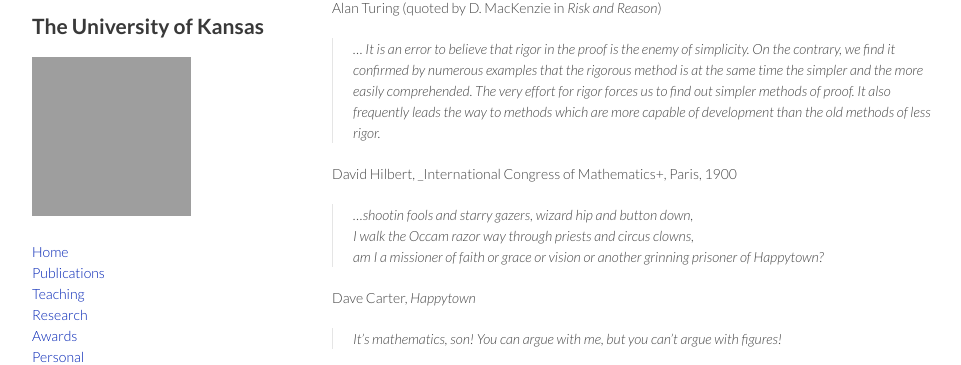
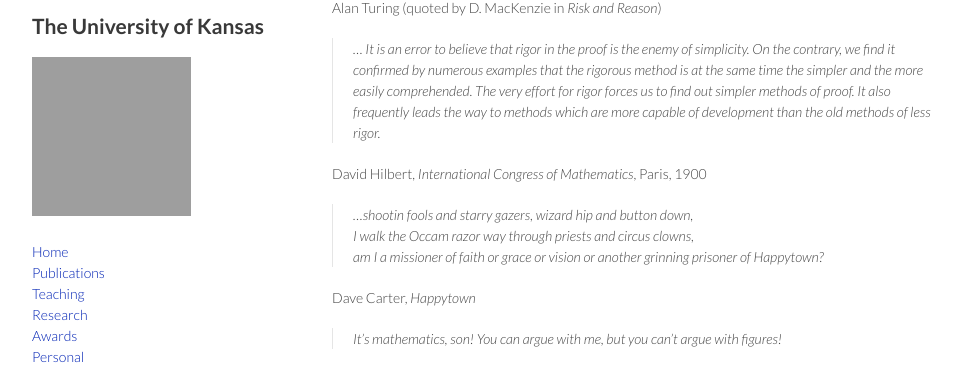
Before and after one commit to palexand/palexand.github.io, a Jekyll site: the page built from personal.md, in a window 1280 px wide and 900 px high, scrolled down 1432 px. Shown: the part 95-460 px from the top of the window, without its empty margins (158-1119 px from the left). Built offline with Jekyll 4.4.1, drawn with Linux system fonts in a browser that asks for light colours.

Commit message:
formatting update

```diff
--- a/personal.md
+++ b/personal.md
@@ -108,7 +108,7 @@ Alan Turing (quoted by D. MacKenzie in _Risk  and Reason_)
 >  the way to methods which are more capable of development than the
 >  old methods of less rigor.
 
-David Hilbert, _International Congress of Mathematics+, Paris, 1900
+David Hilbert, _International Congress of Mathematics_, Paris, 1900
 
 > ...shootin fools and starry gazers, wizard hip and button down,
 > I walk the Occam razor way through priests and circus clowns,
```
